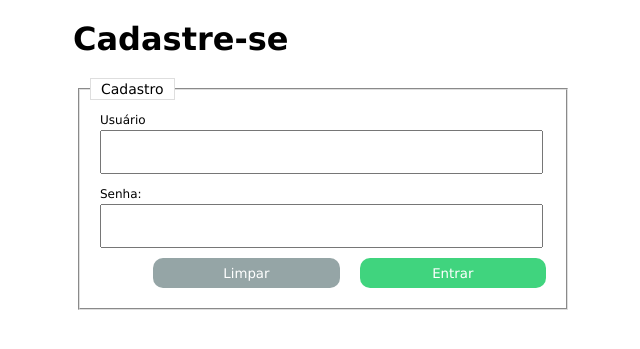
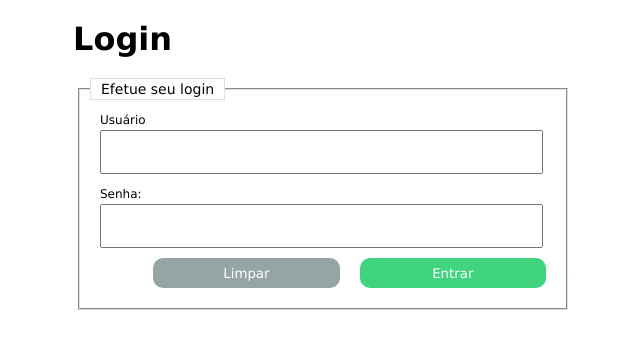
Before and after one commit to ernandes-xeo/primeiroLogin, a PHP site: page / in a window 1280 px wide. Shown: the top 349 px of the page, without its empty margins (317-957 px from the left). Run offline with PHP 8.4, Linux system fonts and the light colour scheme.

Commit message:
update login

```diff
--- a/index.php
+++ b/index.php
@@ -7,9 +7,9 @@
         <link rel="stylesheet" type="text/css" href="css/layout.css" >
     </head>
     <body>
-        <h1>Cadastre-se</h1>
+        <h1>Login</h1>
         <form id='meuform' method="POST" action="validacao.php" >
-            <fieldset> <legend>Cadastro</legend>
+            <fieldset> <legend>Efetue seu login</legend>
                 <label>Usuário</label>
                 <input id="nome" type="text" name="user" />
 
```
